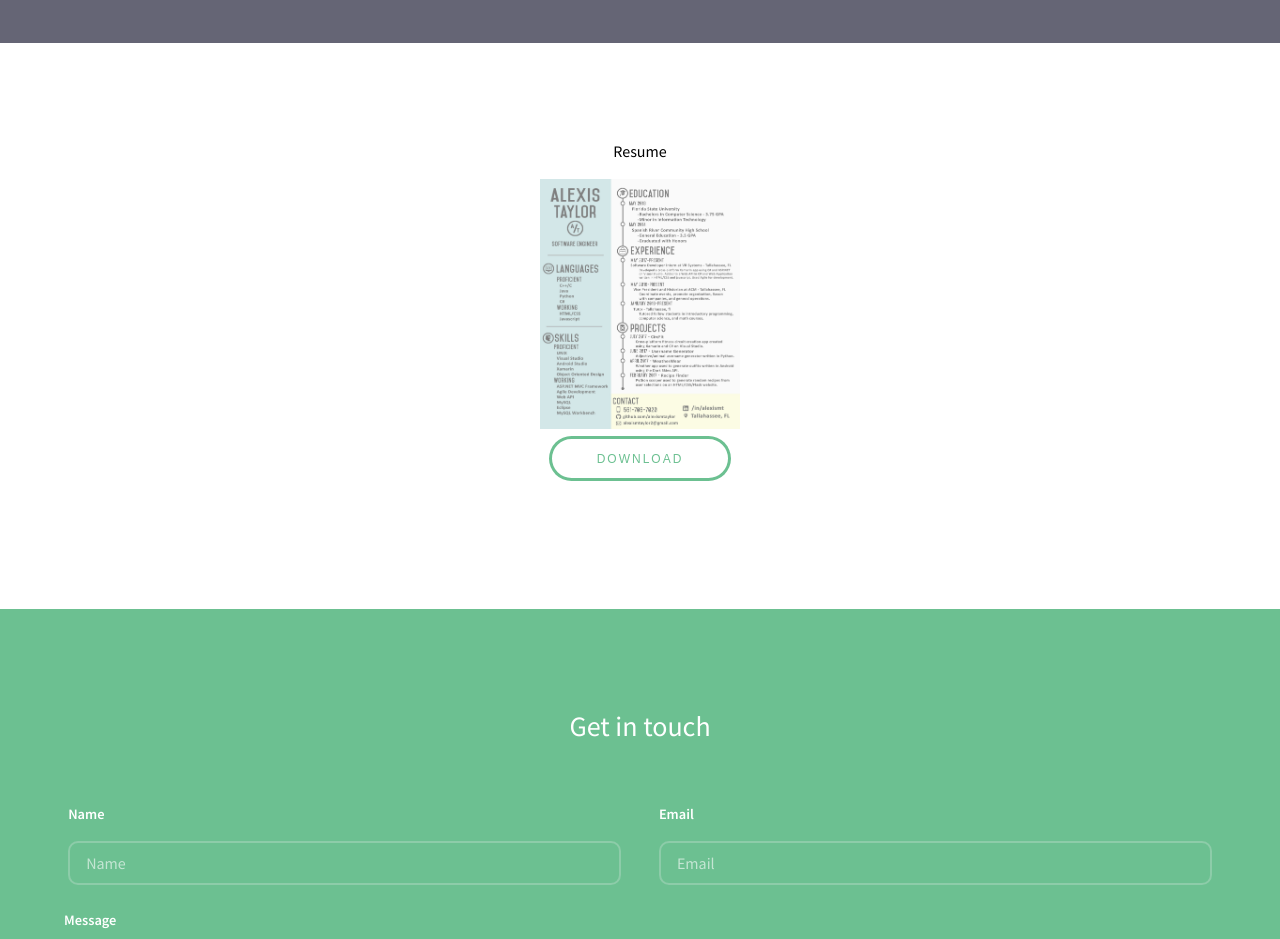
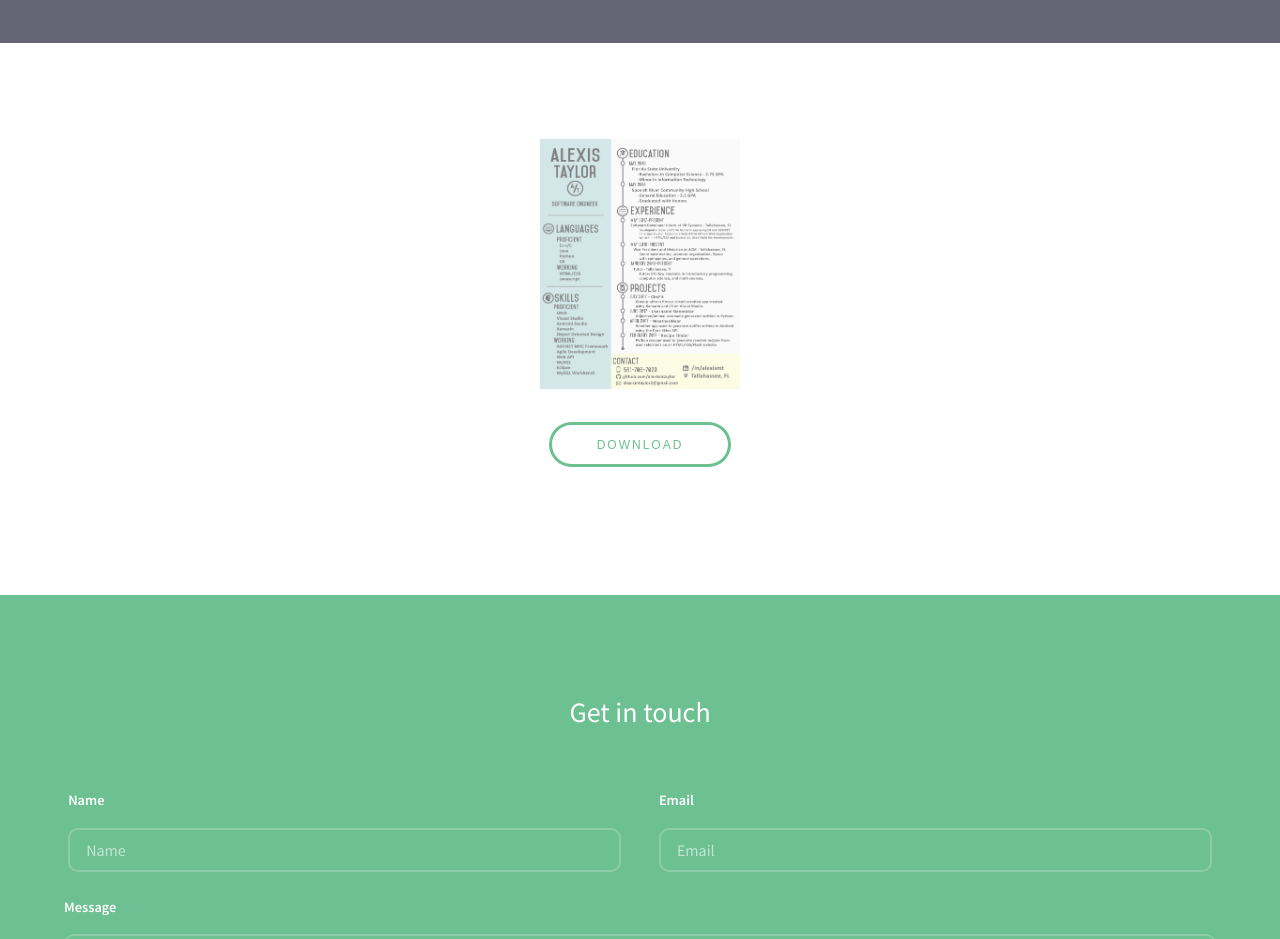
Before and after one commit to alexismtaylor/alexismtaylor.github.io, a plain HTML site: page index.html in a window 1280 px wide. Shown: the part 840-1779 px from the top of the page. Drawn offline with Linux system fonts and the light colour scheme.

Commit message:
resume edits

```diff
--- a/index.html
+++ b/index.html
@@ -55,10 +55,10 @@
 		<!-- Three -->
 			<section id="three" class="wrapper align-center">
 				<div class="inner" align="center">
-					<h1>Resume</h1>
 					<a href="resume.jpg" data-lightbox="image-1" data-title="Resume">
 						<img src="resume.jpg" height="250" width="200" align="center">
 					</a>
+					<br><br>
 					<form method="get" action="resume.pdf">
 						<button type="submit">Download</button>
 					</form>
```
